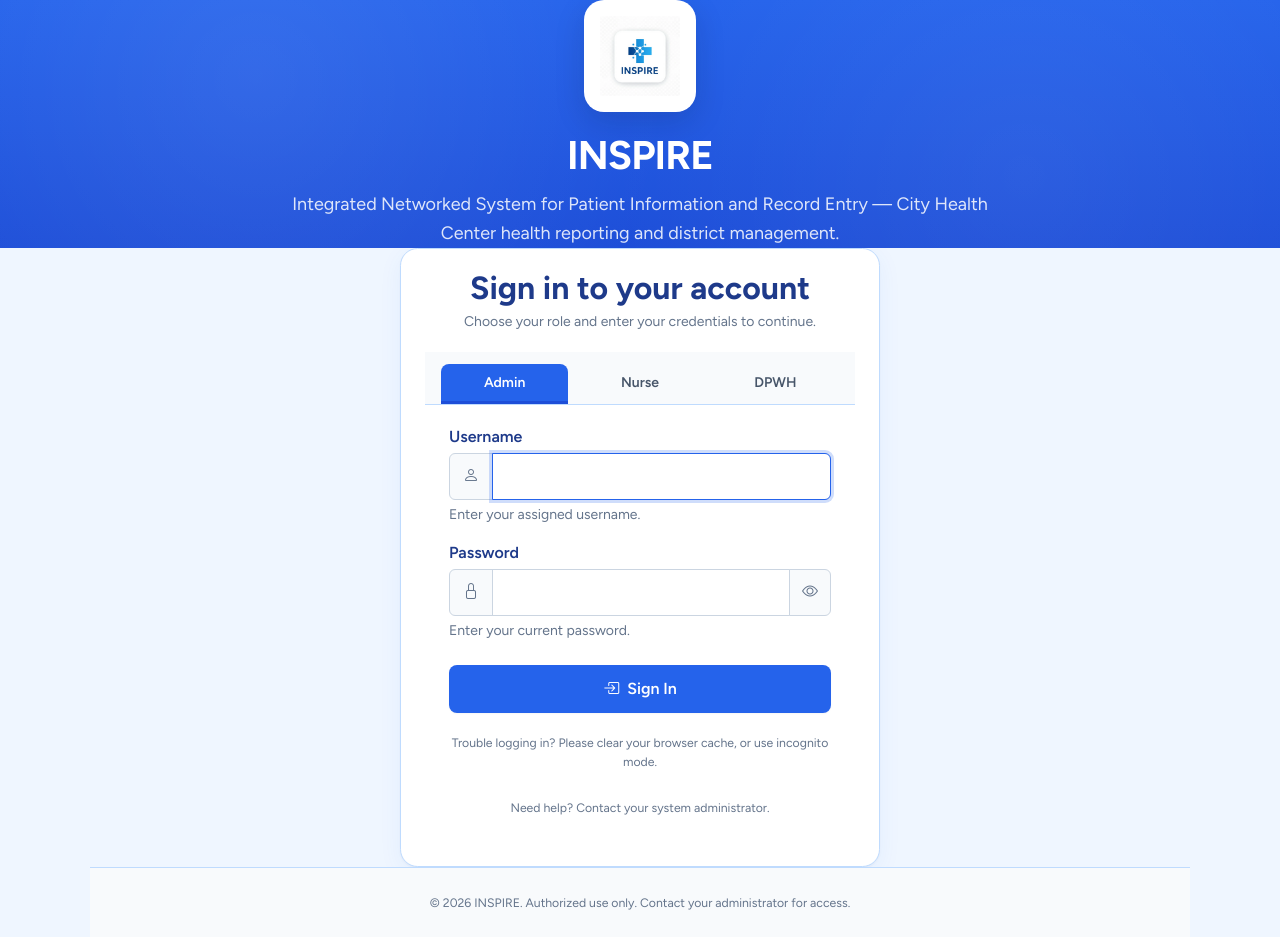
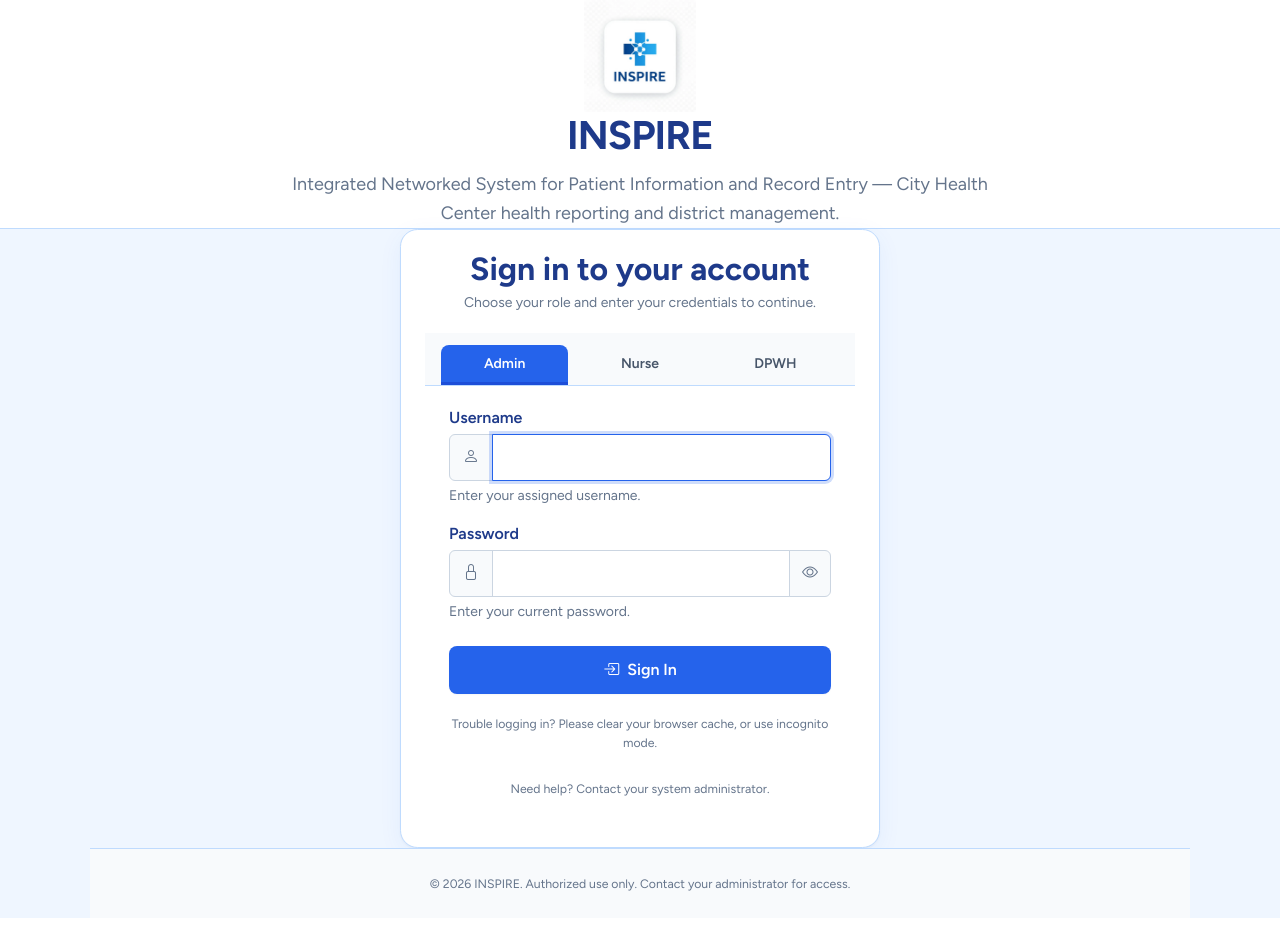
Before and after one commit to alwencasagan549-oss/HealthCare, a PHP site: page /Health-Report-Sytem/ in a window 1280 px wide. Run offline with PHP 8.4, Linux system fonts and the light colour scheme; some libraries are stand-ins or nearby versions.

Commit message:
Switch landing hero to white and remove logo placeholder container

```diff
--- a/assets/css/app.css
+++ b/assets/css/app.css
@@ -564,21 +564,11 @@
 
 /* Landing page enhancements */
 .landing-hero {
-    background: linear-gradient(180deg, var(--color-primary) 0%, var(--color-primary-dark) 100%);
-    color: var(--color-white);
+    background: #ffffff;
+    color: var(--color-foreground);
     padding: var(--space-16) var(--space-5) var(--space-14);
     text-align: center;
-    position: relative;
-    overflow: hidden;
-}
-
-.landing-hero::before {
-    content: "";
-    position: absolute;
-    inset: 0;
-    background: radial-gradient(circle at 20% 30%, rgba(255, 255, 255, 0.08), transparent 40%),
-                radial-gradient(circle at 80% 70%, rgba(255, 255, 255, 0.06), transparent 40%);
-    pointer-events: none;
+    border-bottom: 1px solid var(--color-border);
 }
 
 .landing-hero .hero-inner {
@@ -586,36 +576,22 @@
     z-index: 1;
 }
 
-.landing-brand-mark {
+.landing-hero .hero-title {
+    font-weight: 800;
+    font-size: var(--font-size-2xl);
+    color: var(--color-foreground);
+    margin-bottom: var(--space-3);
+}
+
+.landing-hero .brand-logo {
     width: 96px;
     height: 96px;
-    border-radius: var(--radius-xl);
-    background: var(--color-white);
-    color: var(--color-white);
-    display: inline-flex;
-    align-items: center;
-    justify-content: center;
-    margin-bottom: var(--space-5);
-    box-shadow: 0 10px 30px rgba(15, 23, 42, 0.15);
-    padding: 14px;
-}
-
-.landing-brand-mark .brand-logo {
-    width: 100%;
-    height: 100%;
     object-fit: contain;
     display: block;
 }
 
-.landing-hero .hero-title {
-    font-weight: 800;
-    font-size: var(--font-size-2xl);
-    color: var(--color-white);
-    margin-bottom: var(--space-3);
-}
-
 .landing-hero .hero-subtitle {
-    color: rgba(255, 255, 255, 0.85);
+    color: var(--color-muted-foreground);
     max-width: 720px;
     margin: 0 auto;
     line-height: 1.6;
@@ -674,10 +650,9 @@
         padding: var(--space-20) var(--space-8) var(--space-16);
     }
 
-    .landing-brand-mark {
+    .landing-hero .brand-logo {
         width: 112px;
         height: 112px;
-        padding: 16px;
     }
 
     .landing-hero .hero-title {
--- a/index.php
+++ b/index.php
@@ -83,9 +83,7 @@
 <body>
     <div class="landing-hero">
         <div class="hero-inner">
-            <div class="landing-brand-mark mx-auto" aria-hidden="true">
-                <img src="<?= e(asset_path('assets/logo/Logo1.png')) ?>" alt="<?= e(APP_SHORT_NAME) ?> logo" class="brand-logo">
-            </div>
+            <img src="<?= e(asset_path('assets/logo/Logo1.png')) ?>" alt="<?= e(APP_SHORT_NAME) ?> logo" class="brand-logo mx-auto d-block">
             <h1 class="hero-title"><?= e(APP_SHORT_NAME) ?></h1>
             <p class="hero-subtitle">Integrated Networked System for Patient Information and Record Entry — City Health Center health reporting and district management.</p>
         </div>
```
